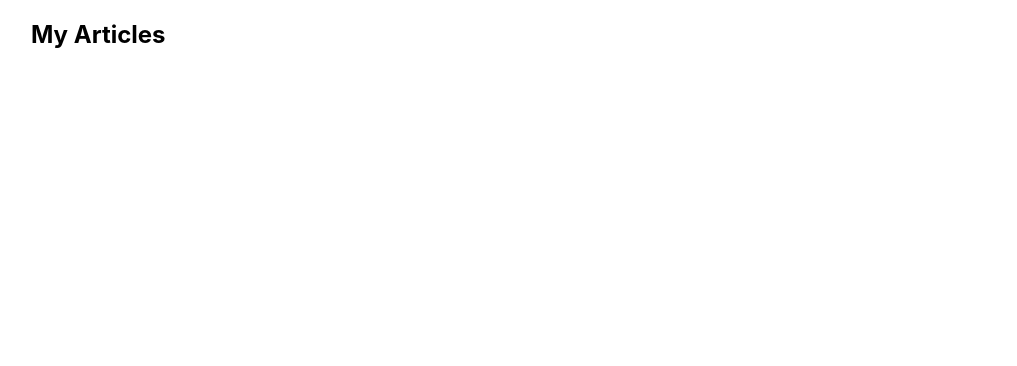
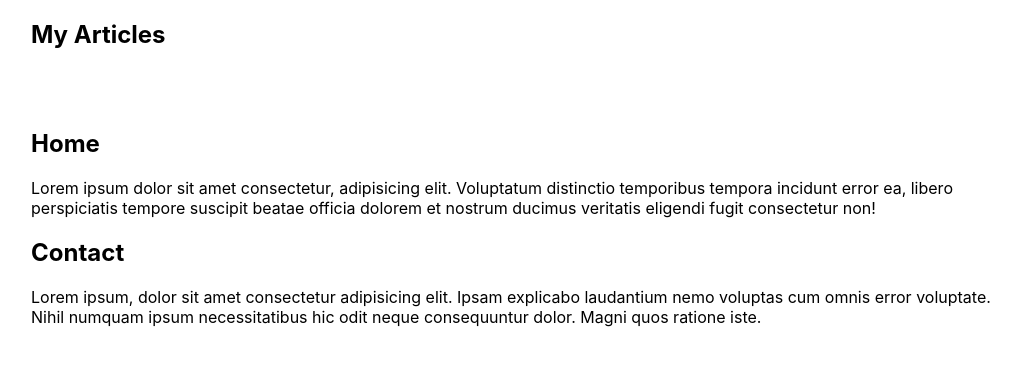
Before and after one commit to elvan/multi-page-app-react-routing, a React (Create React App) app: page /contact in a window 1280 px wide. Shown: the top 366 px of the page, without its empty margins (129-1146 px from the left). Built offline with nearby package versions, Linux system fonts and the light colour scheme.

Commit message:
setup react-router

```diff
--- a/package.json
+++ b/package.json
@@ -8,6 +8,7 @@
     "@testing-library/user-event": "^12.8.3",
     "react": "^17.0.2",
     "react-dom": "^17.0.2",
+    "react-router-dom": "^5.3.4",
     "react-scripts": "^5.0.1",
     "web-vitals": "^1.1.2"
   },
--- a/src/App.js
+++ b/src/App.js
@@ -1,11 +1,29 @@
+import { BrowserRouter, Route } from 'react-router-dom';
 import './App.css';
+
+// page components
+import About from './pages/About';
+import Contact from './pages/Contact';
+import Home from './pages/Home';
 
 function App() {
   return (
     <div className='App'>
-      <nav>
-        <h1>My Articles</h1>
-      </nav>
+      <BrowserRouter>
+        <nav>
+          <h1>My Articles</h1>
+        </nav>
+
+        <Route path='/'>
+          <Home />
+        </Route>
+        <Route path='/about'>
+          <About />
+        </Route>
+        <Route path='/contact'>
+          <Contact />
+        </Route>
+      </BrowserRouter>
     </div>
   );
 }
--- /dev/null
+++ b/src/pages/About.js
@@ -0,0 +1,13 @@
+export default function About() {
+  return (
+    <div>
+      <h2>About</h2>
+      <p>
+        Lorem ipsum dolor sit amet consectetur adipisicing elit. Tempore,
+        quisquam. Tempora quod dolores a, at quis accusantium praesentium vitae
+        beatae aliquam harum autem fugit! Unde repellendus est pariatur quia
+        odit!
+      </p>
+    </div>
+  );
+}
--- /dev/null
+++ b/src/pages/Contact.js
@@ -0,0 +1,13 @@
+export default function Contact() {
+  return (
+    <div>
+      <h2>Contact</h2>
+      <p>
+        Lorem ipsum, dolor sit amet consectetur adipisicing elit. Ipsam
+        explicabo laudantium nemo voluptas cum omnis error voluptate. Nihil
+        numquam ipsum necessitatibus hic odit neque consequuntur dolor. Magni
+        quos ratione iste.
+      </p>
+    </div>
+  );
+}
--- /dev/null
+++ b/src/pages/Home.js
@@ -0,0 +1,13 @@
+export default function Home() {
+  return (
+    <div>
+      <h2>Home</h2>
+      <p>
+        Lorem ipsum dolor sit amet consectetur, adipisicing elit. Voluptatum
+        distinctio temporibus tempora incidunt error ea, libero perspiciatis
+        tempore suscipit beatae officia dolorem et nostrum ducimus veritatis
+        eligendi fugit consectetur non!
+      </p>
+    </div>
+  );
+}
```
Also changed, not shown: 1 other file (tests, documents, lock files or other folders).
